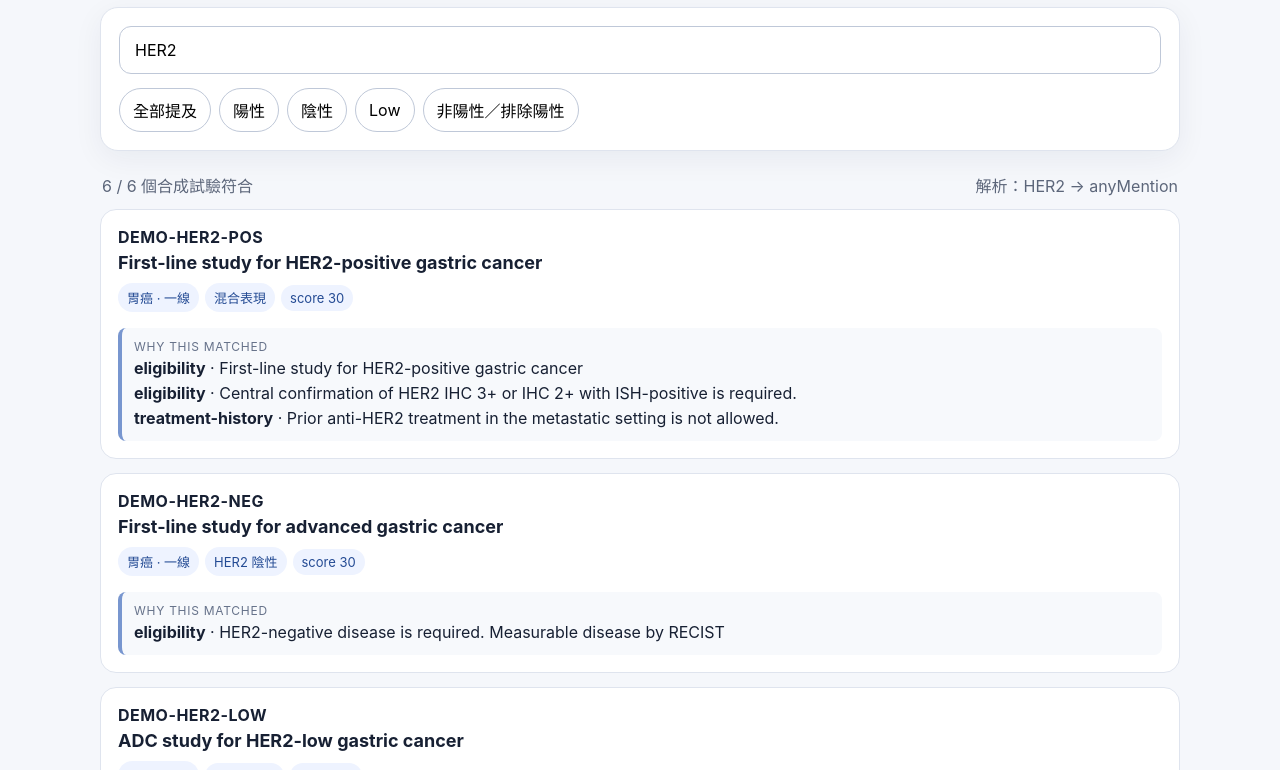
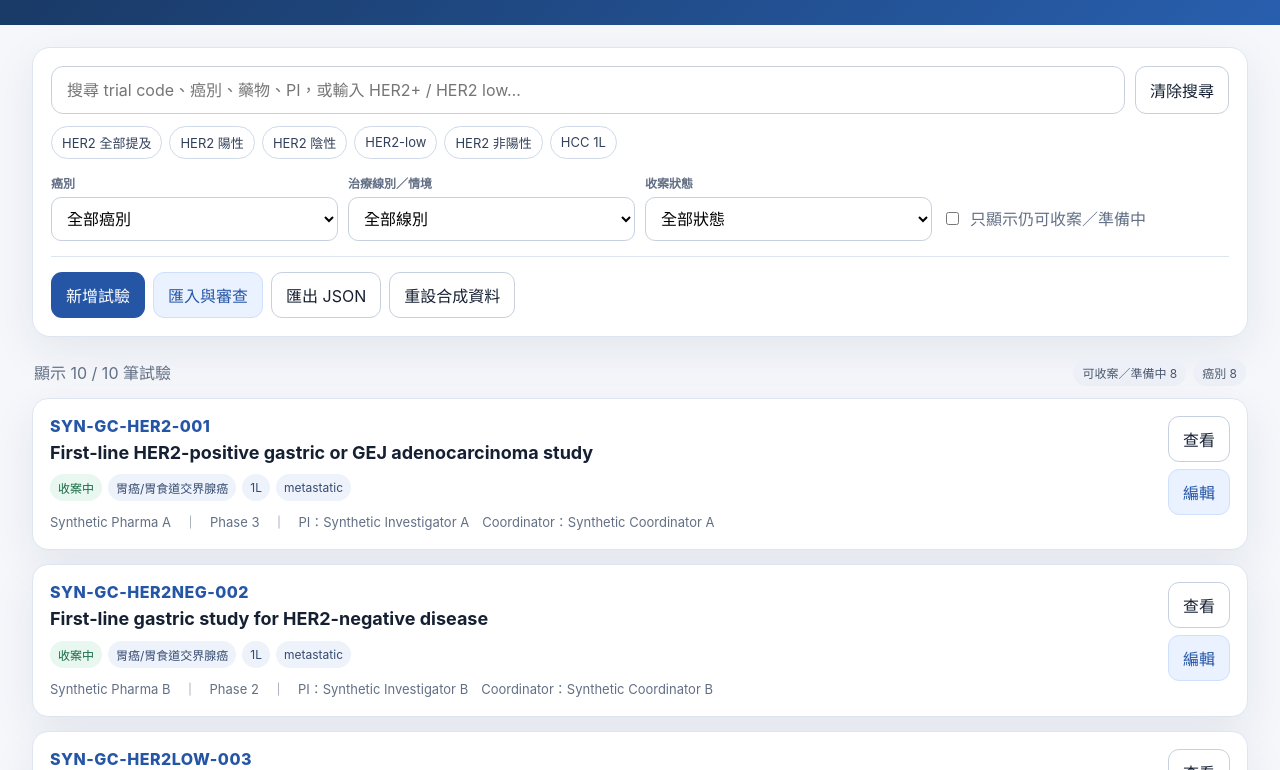
Before and after one commit to coingate-cmyk/clinicaltrial-vghtpe-refactor, a website: page index.html in a window 1280 px wide. Shown: the part 137-907 px from the top of the page. Drawn offline with Linux system fonts and the light colour scheme.

Commit message:
Replace demo with clinical trial workspace

```diff
--- a/index.html
+++ b/index.html
@@ -3,154 +3,122 @@
 <head>
   <meta charset="utf-8">
   <meta name="viewport" content="width=device-width, initial-scale=1">
-  <title>Clinical Trial Search Refactor Demo</title>
-  <style>
-    :root { color-scheme: light; font-family: Inter, system-ui, -apple-system, BlinkMacSystemFont, "Segoe UI", sans-serif; }
-    body { margin: 0; background: #f5f7fb; color: #172033; }
-    main { max-width: 1080px; margin: 0 auto; padding: 32px 20px 56px; }
-    h1 { margin: 0 0 8px; font-size: clamp(28px, 5vw, 44px); }
-    .subtitle { margin: 0 0 24px; color: #5c667a; line-height: 1.6; }
-    .panel { background: white; border: 1px solid #dfe4ee; border-radius: 18px; padding: 18px; box-shadow: 0 8px 30px rgba(20, 33, 61, .06); }
-    .search-row { display: flex; gap: 10px; flex-wrap: wrap; }
-    input { flex: 1 1 360px; min-width: 0; font: inherit; padding: 13px 15px; border: 1px solid #bfc8d8; border-radius: 12px; }
-    button { font: inherit; border: 1px solid #bfc8d8; background: #fff; border-radius: 999px; padding: 9px 13px; cursor: pointer; }
-    button:hover { background: #eef3ff; }
-    .chips { display: flex; flex-wrap: wrap; gap: 8px; margin-top: 14px; }
-    .meta { display: flex; justify-content: space-between; gap: 12px; margin: 22px 2px 12px; color: #5c667a; }
-    .grid { display: grid; gap: 14px; }
-    .card { background: white; border: 1px solid #dfe4ee; border-radius: 16px; padding: 17px; }
-    .code { font-weight: 750; letter-spacing: .03em; }
-    .title { font-size: 18px; font-weight: 700; margin: 5px 0 10px; }
-    .badge { display: inline-flex; border-radius: 999px; padding: 5px 9px; margin: 0 6px 6px 0; background: #eef3ff; color: #244b94; font-size: 13px; }
-    .evidence { margin-top: 10px; background: #f7f9fc; border-left: 4px solid #7896cf; padding: 10px 12px; border-radius: 8px; line-height: 1.55; }
-    .label { font-size: 12px; text-transform: uppercase; color: #66728a; letter-spacing: .06em; }
-    .empty { text-align: center; color: #6a7384; padding: 42px 12px; }
-    code { background: #eef1f6; padding: 2px 5px; border-radius: 5px; }
-  </style>
+  <meta name="description" content="Public-safe clinical trial parsing, classification, search, and import review workspace.">
+  <title>Clinical Trial Refactor Workspace</title>
+  <link rel="stylesheet" href="./css/app.css">
 </head>
 <body>
-<main>
-  <h1>Clinical Trial Search Refactor</h1>
-  <p class="subtitle">公開安全測試版。資料皆為合成範例，用來驗證 HER2 語意搜尋、inclusion／exclusion context 與命中理由。</p>
+  <header class="app-header">
+    <div class="header-inner">
+      <div>
+        <p class="eyebrow">Clinical Trial VGH-TPE Refactor</p>
+        <h1>臨床試驗搜尋與匯入工作台</h1>
+        <p class="header-copy">以合成資料測試新的資料正規化、臨床分類、語意搜尋、匯入審查與本機保存架構。</p>
+      </div>
+      <div class="version-pill">Public test v0.2</div>
+    </div>
+  </header>
 
-  <section class="panel">
+  <main class="app-shell">
+    <section class="toolbar" aria-label="搜尋與篩選">
       <div class="search-row">
-      <input id="query" value="HER2" aria-label="Search trials" placeholder="例如：HER2+、HER2 negative、HER2 low、HER2 non-positive">
+        <input id="searchInput" class="search-input" type="search" placeholder="搜尋 trial code、癌別、藥物、PI，或輸入 HER2+ / HER2 low…" autocomplete="off">
+        <button id="clearSearchButton" class="ghost" type="button">清除搜尋</button>
       </div>
-    <div class="chips" id="chips"></div>
+      <div class="chips" aria-label="搜尋範例">
+        <button class="chip" data-query="HER2">HER2 全部提及</button>
+        <button class="chip" data-query="HER2+">HER2 陽性</button>
+        <button class="chip" data-query="HER2 negative">HER2 陰性</button>
+        <button class="chip" data-query="HER2 low">HER2-low</button>
+        <button class="chip" data-query="HER2 non-positive">HER2 非陽性</button>
+        <button class="chip" data-query="HCC 1L">HCC 1L</button>
+      </div>
+      <div class="filters">
+        <label class="field"><span>癌別</span><select id="cancerFilter"><option value="">全部癌別</option></select></label>
+        <label class="field"><span>治療線別／情境</span><select id="lineFilter"><option value="">全部線別</option></select></label>
+        <label class="field"><span>收案狀態</span><select id="statusFilter"><option value="">全部狀態</option></select></label>
+        <label class="checkbox-field"><input id="activeOnlyFilter" type="checkbox"> 只顯示仍可收案／準備中</label>
+      </div>
+      <div class="actions">
+        <button id="addButton" class="primary" type="button">新增試驗</button>
+        <button id="importButton" class="secondary" type="button">匯入與審查</button>
+        <button id="exportButton" class="ghost" type="button">匯出 JSON</button>
+        <button id="resetButton" class="ghost" type="button">重設合成資料</button>
+      </div>
     </section>
 
-  <div class="meta"><span id="summary"></span><span id="parsed"></span></div>
-  <section id="results" class="grid"></section>
+    <section>
+      <div class="summary-row">
+        <div id="resultSummary" class="summary-text"></div>
+        <div id="statList" class="stat-list"></div>
+      </div>
+      <div id="trialGrid" class="trial-grid"></div>
+    </section>
   </main>
 
+  <dialog id="detailDialog">
+    <div class="dialog-header"><h2 id="detailTitle">試驗詳情</h2><button class="close-button" data-close-dialog="detailDialog" aria-label="關閉">×</button></div>
+    <div id="detailBody" class="dialog-body"></div>
+    <div class="dialog-footer"><button id="editFromDetailButton" class="secondary" type="button">編輯</button><button class="ghost" data-close-dialog="detailDialog" type="button">關閉</button></div>
+  </dialog>
+
+  <dialog id="editDialog">
+    <div class="dialog-header"><h2 id="editDialogTitle">新增試驗</h2><button class="close-button" data-close-dialog="editDialog" aria-label="關閉">×</button></div>
+    <form id="trialForm">
+      <div class="dialog-body">
+        <input id="editOriginalKey" type="hidden">
+        <div class="form-grid">
+          <label class="field"><span>試驗代號</span><input id="editCode" required></label>
+          <label class="field"><span>收案狀態</span><select id="editStatus"><option value="Recruiting">收案中</option><option value="Pending">準備中</option><option value="Temporarily closed">暫停</option><option value="Closed">停止收案</option><option value="Unknown">未知</option></select></label>
+          <label class="field wide"><span>試驗名稱</span><input id="editTitle" required></label>
+          <label class="field"><span>癌別</span><input id="editCancer" placeholder="例如 gastric cancer"></label>
+          <label class="field"><span>治療線別／情境</span><input id="editLines" placeholder="例如 1L, metastatic"></label>
+          <label class="field"><span>Sponsor</span><input id="editSponsor"></label>
+          <label class="field"><span>Phase</span><input id="editPhase"></label>
+          <label class="field"><span>PI</span><input id="editPi"></label>
+          <label class="field"><span>研究護理師／Coordinator</span><input id="editNurse"></label>
+          <label class="field wide"><span>Inclusion criteria</span><textarea id="editInclusion"></textarea></label>
+          <label class="field wide"><span>Exclusion criteria</span><textarea id="editExclusion"></textarea></label>
+          <label class="field wide"><span>備註</span><textarea id="editNotes"></textarea></label>
+        </div>
+      </div>
+      <div class="dialog-footer"><button class="ghost" data-close-dialog="editDialog" type="button">取消</button><button class="primary" type="submit">儲存</button></div>
+    </form>
+  </dialog>
+
+  <dialog id="importDialog">
+    <div class="dialog-header"><div><h2>匯入與審查</h2><p class="header-copy" style="color:#626f85;margin:5px 0 0">先解析、分類與比對，確認後才寫入本機資料。</p></div><button class="close-button" data-close-dialog="importDialog" aria-label="關閉">×</button></div>
+    <div class="dialog-body">
+      <div class="notice">Public 測試站只使用瀏覽器本機儲存。請勿貼入病人資料、正式帳號或院內敏感內容。</div>
+      <div class="form-grid">
+        <label class="field"><span>資料格式</span><select id="importFormat"><option value="auto">自動判斷</option><option value="json">JSON</option><option value="table">Excel／CSV／TSV</option><option value="document">PDF 擷取後的文字／protocol text</option></select></label>
+        <label class="field"><span>選擇檔案</span><input id="importFile" type="file" accept=".json,.csv,.tsv,.txt,text/plain,application/json,text/csv"></label>
+        <label class="field wide"><span>貼上內容</span><textarea id="importText" style="min-height:190px" placeholder="可貼 JSON、Excel 表格、CSV，或從 PDF 擷取出的文字"></textarea></label>
+      </div>
+      <div class="actions" style="border-top:0;padding-top:0"><button id="parseImportButton" class="primary" type="button">解析並比對</button><button id="loadImportExampleButton" class="ghost" type="button">載入範例</button></div>
+      <div id="importStatus" class="import-status">尚未解析。</div>
+      <div id="reviewList" class="review-list"></div>
+    </div>
+    <div class="dialog-footer"><button class="ghost" data-close-dialog="importDialog" type="button">關閉</button><button id="applyImportButton" class="primary" type="button" disabled>套用勾選項目</button></div>
+  </dialog>
+
+  <script src="./js/core/normalization.js"></script>
+  <script src="./js/core/trial-schema.js"></script>
+  <script src="./js/core/trial-merge.js"></script>
+  <script src="./js/classification/rule-engine.js"></script>
+  <script src="./js/classification/cancer-type.js"></script>
+  <script src="./js/classification/treatment-line.js"></script>
+  <script src="./js/classification/enrollment-status.js"></script>
+  <script src="./js/classification/index.js"></script>
   <script src="./js/search/biomarker-classifier.js"></script>
   <script src="./js/search/search-engine.js"></script>
-<script>
-  const trials = [
-    {
-      code: 'DEMO-HER2-POS',
-      studyTitle: 'First-line study for HER2-positive gastric cancer',
-      cancerTypes: [{ type: '胃癌', lines: ['一線'] }],
-      inclusion: 'Central confirmation of HER2 IHC 3+ or IHC 2+ with ISH-positive is required.',
-      exclusion: 'Prior anti-HER2 treatment in the metastatic setting is not allowed.'
-    },
-    {
-      code: 'DEMO-HER2-NEG',
-      studyTitle: 'First-line study for advanced gastric cancer',
-      cancerTypes: [{ type: '胃癌', lines: ['一線'] }],
-      inclusion: 'HER2-negative disease is required. Measurable disease by RECIST 1.1.'
-    },
-    {
-      code: 'DEMO-HER2-LOW',
-      studyTitle: 'ADC study for HER2-low gastric cancer',
-      cancerTypes: [{ type: '胃癌', lines: ['二線'] }],
-      inclusion: 'HER2-low: IHC 1+ or IHC 2+ with ISH-negative.'
-    },
-    {
-      code: 'DEMO-EXCLUDE-POS',
-      studyTitle: 'Biomarker-selected colorectal cancer study',
-      cancerTypes: [{ type: '大腸癌', lines: ['二線'] }],
-      inclusion: 'RAS and BRAF wild-type disease is required.\nExclusion:\nHER2-positive or amplified tumors are excluded.'
-    },
-    {
-      code: 'DEMO-ANY-HER2',
-      studyTitle: 'All-comer gastric cancer study',
-      cancerTypes: [{ type: '胃癌', lines: ['一線'] }],
-      inclusion: 'Enrollment is allowed regardless of HER2 status.'
-    },
-    {
-      code: 'DEMO-MENTION',
-      studyTitle: 'Translational study of HER2 expression',
-      cancerTypes: [{ type: '胃癌', lines: ['Translational study'] }],
-      inclusion: 'No HER2 eligibility threshold is specified.'
-    }
-  ];
-
-  const options = [
-    ['HER2', '全部提及'],
-    ['HER2+', '陽性'],
-    ['HER2 negative', '陰性'],
-    ['HER2 low', 'Low'],
-    ['HER2 non-positive', '非陽性／排除陽性']
-  ];
-
-  const queryInput = document.getElementById('query');
-  const chips = document.getElementById('chips');
-  const results = document.getElementById('results');
-  const summary = document.getElementById('summary');
-  const parsed = document.getElementById('parsed');
-
-  options.forEach(([query, label]) => {
-    const button = document.createElement('button');
-    button.type = 'button';
-    button.textContent = label;
-    button.addEventListener('click', () => { queryInput.value = query; render(); });
-    chips.appendChild(button);
-  });
-
-  const statusLabel = (status) => ({
-    positive: 'HER2 陽性', negative: 'HER2 陰性', low: 'HER2-low', any: '不限 HER2',
-    mentioned: '僅提及 HER2', mixed: '混合表現', none: '未提及'
-  }[status] || status);
-
-  const escapeHtml = (value) => String(value || '').replace(/[&<>"]/g, (char) => ({
-    '&': '&amp;', '<': '&lt;', '>': '&gt;', '"': '&quot;'
-  }[char]));
-
-  function render() {
-    const api = window.ClinicalTrialApp.search;
-    const query = queryInput.value.trim();
-    const parsedQuery = api.parseSearchQuery(query);
-    const matches = api.searchTrials(trials, query);
-    summary.textContent = `${matches.length} / ${trials.length} 個合成試驗符合`;
-    const structured = parsedQuery.filters[0];
-    parsed.textContent = structured ? `解析：HER2 → ${structured.status}` : '一般文字搜尋';
-
-    if (!matches.length) {
-      results.innerHTML = '<div class="card empty">沒有符合的合成試驗。</div>';
-      return;
-    }
-
-    results.innerHTML = matches.map(({ trial, result }) => {
-      const classification = api.classifyHER2(trial);
-      const biomarkerReason = result.reasons.find((reason) => reason.type === 'biomarker');
-      const evidence = biomarkerReason && biomarkerReason.evidence.length
-        ? biomarkerReason.evidence.map((item) => `<div><strong>${escapeHtml(item.role)}</strong> · ${escapeHtml(item.evidence)}</div>`).join('')
-        : '<div>以一般文字欄位命中。</div>';
-      const types = (trial.cancerTypes || []).map((item) => `<span class="badge">${escapeHtml(item.type)} · ${escapeHtml((item.lines || []).join('、'))}</span>`).join('');
-      return `
-        <article class="card">
-          <div class="code">${escapeHtml(trial.code)}</div>
-          <div class="title">${escapeHtml(trial.studyTitle)}</div>
-          <div>${types}<span class="badge">${escapeHtml(statusLabel(classification.summary))}</span><span class="badge">score ${result.score}</span></div>
-          <div class="evidence"><div class="label">Why this matched</div>${evidence}</div>
-        </article>`;
-    }).join('');
-  }
-
-  queryInput.addEventListener('input', render);
-  render();
-</script>
+  <script src="./js/parsing/document-text-parser.js"></script>
+  <script src="./js/parsing/table-parser-core.js"></script>
+  <script src="./js/parsing/delimited-parser.js"></script>
+  <script src="./js/parsing/import-pipeline.js"></script>
+  <script src="./js/repositories/memory-repository.js"></script>
+  <script src="./js/repositories/local-storage-repository.js"></script>
+  <script src="./data/synthetic-trials.js"></script>
+  <script src="./js/ui/app.js"></script>
 </body>
 </html>
```
Lines whose indentation alone changed are shown as unchanged.
